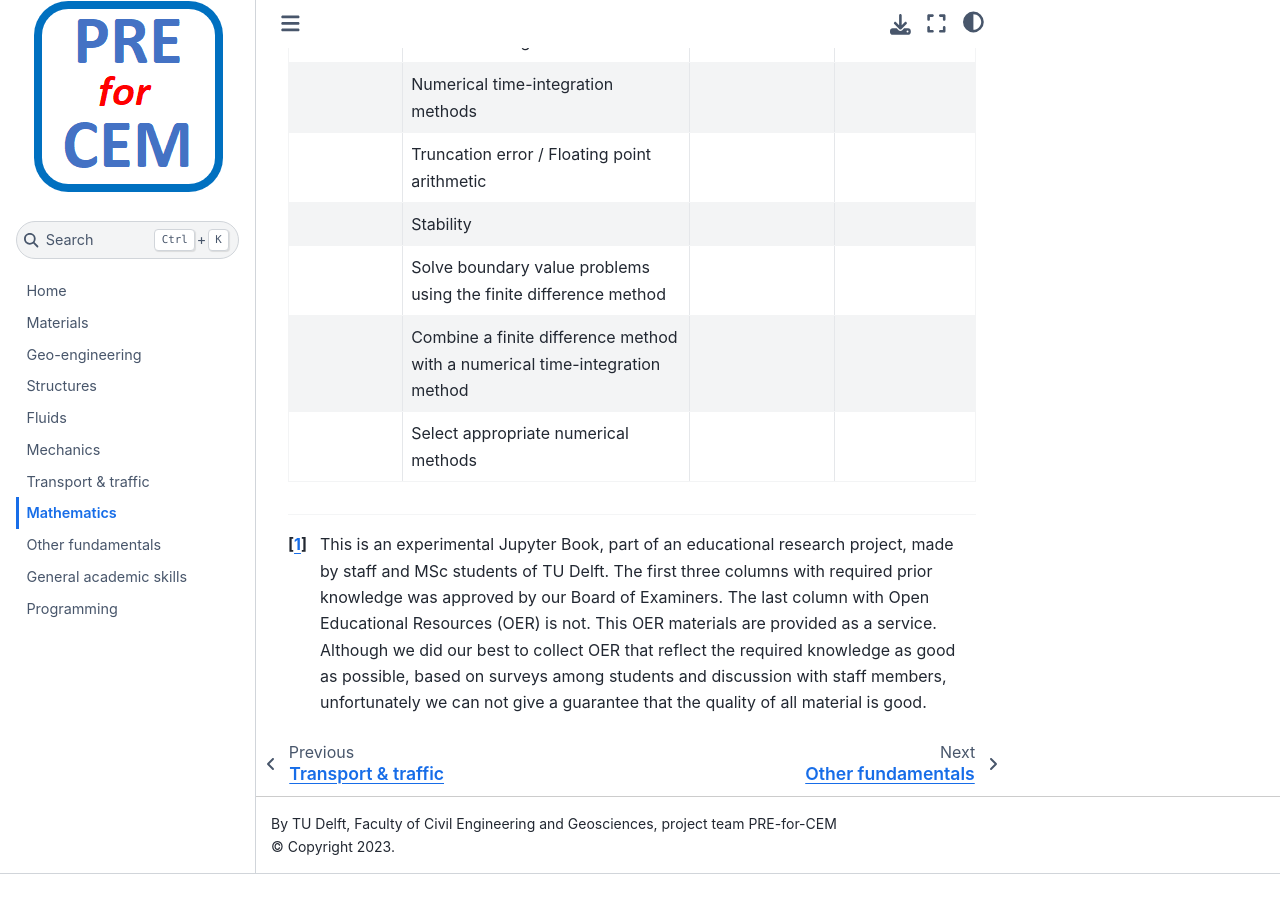
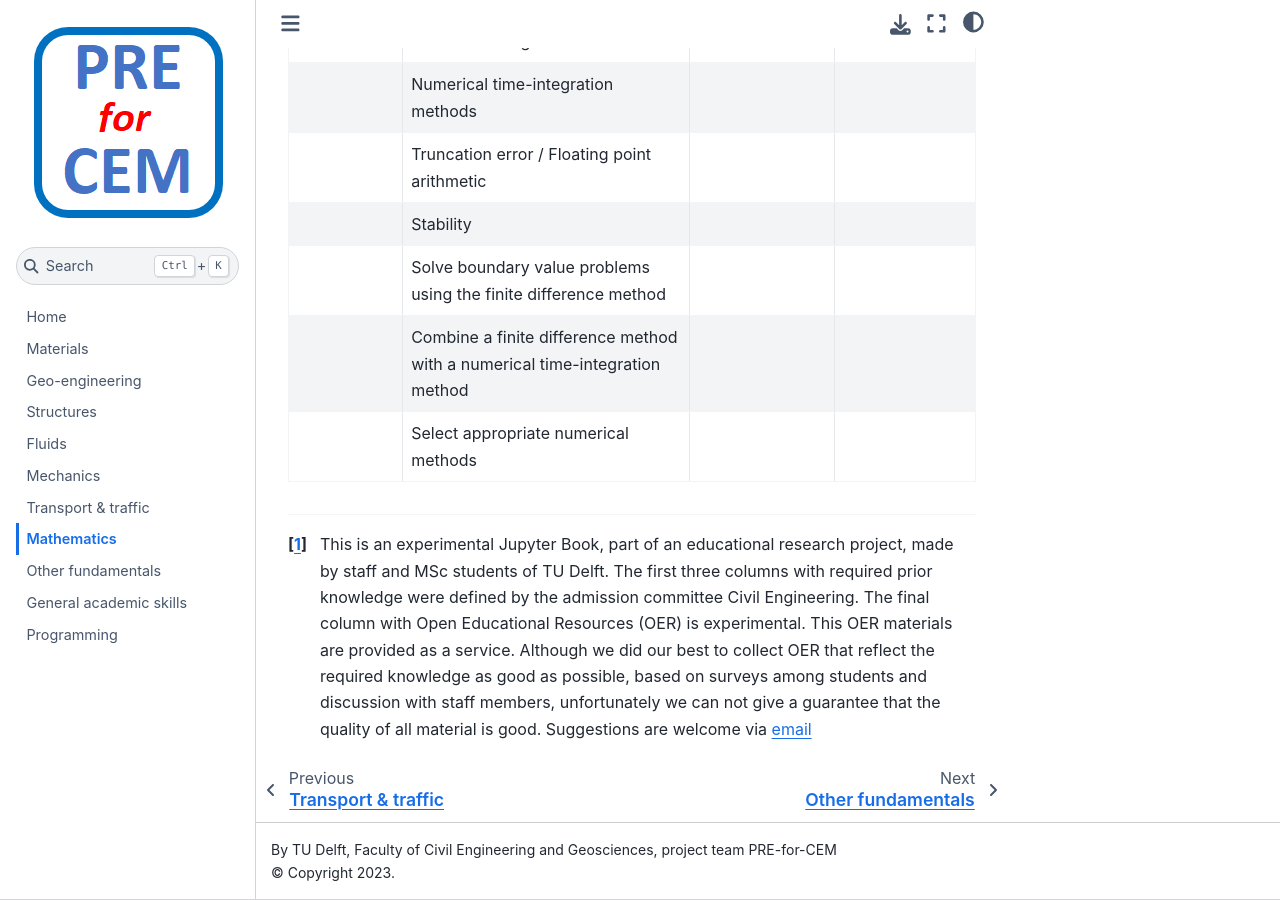
Before and after one commit to TUDelft-CITG/pre-for-cem, a Jupyter Book: the page built from book/contents/mathematics.md, in a window 1280 px wide and 900 px high, scrolled down 2574 px. Built offline with Jupyter Book 1.0.4 settings and Sphinx 7.4.7 and the Sphinx Book theme 1.1.4, drawn with Linux system fonts in a browser that asks for light colours; before the commit the page ends 3448 px from its top, so only the background shows below that.

Commit message:
Update mathematics.md

```diff
--- a/book/contents/mathematics.md
+++ b/book/contents/mathematics.md
@@ -41,4 +41,4 @@
 |                      | Combine a finite difference method with a numerical time-integration method                                                                                                                                         |                                 |
 |                      | Select appropriate numerical methods                                                                                                                                         |                                 |
 
-[^1]: This is an experimental Jupyter Book, part of an educational research project, made by staff and MSc students of TU Delft. The first three columns with required prior knowledge was approved by our Board of Examiners. The last column with Open Educational Resources (OER) is not. This OER materials are provided as a service. Although we did our best to collect OER that reflect the required knowledge as good as possible, based on surveys among students and discussion with staff members, unfortunately we can not give a guarantee that the quality of all material is good.
+[^1]: This is an experimental Jupyter Book, part of an educational research project, made by staff and MSc students of TU Delft. The first three columns with required prior knowledge were defined by the admission committee Civil Engineering. The final column with Open Educational Resources (OER) is experimental. This OER materials are provided as a service. Although we did our best to collect OER that reflect the required knowledge as good as possible, based on surveys among students and discussion with staff members, unfortunately we can not give a guarantee that the quality of all material is good. Suggestions are welcome via [email](mailto:h.r.schipper@tudelft.nl?subject=pre-for-cem-suggestions)
```
